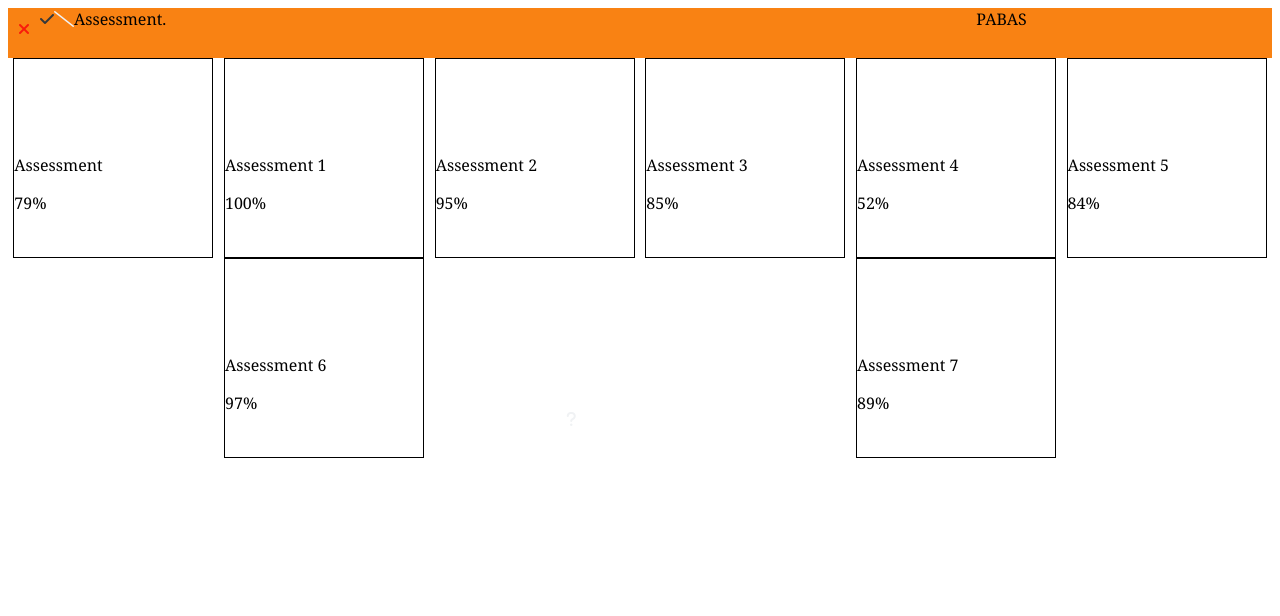
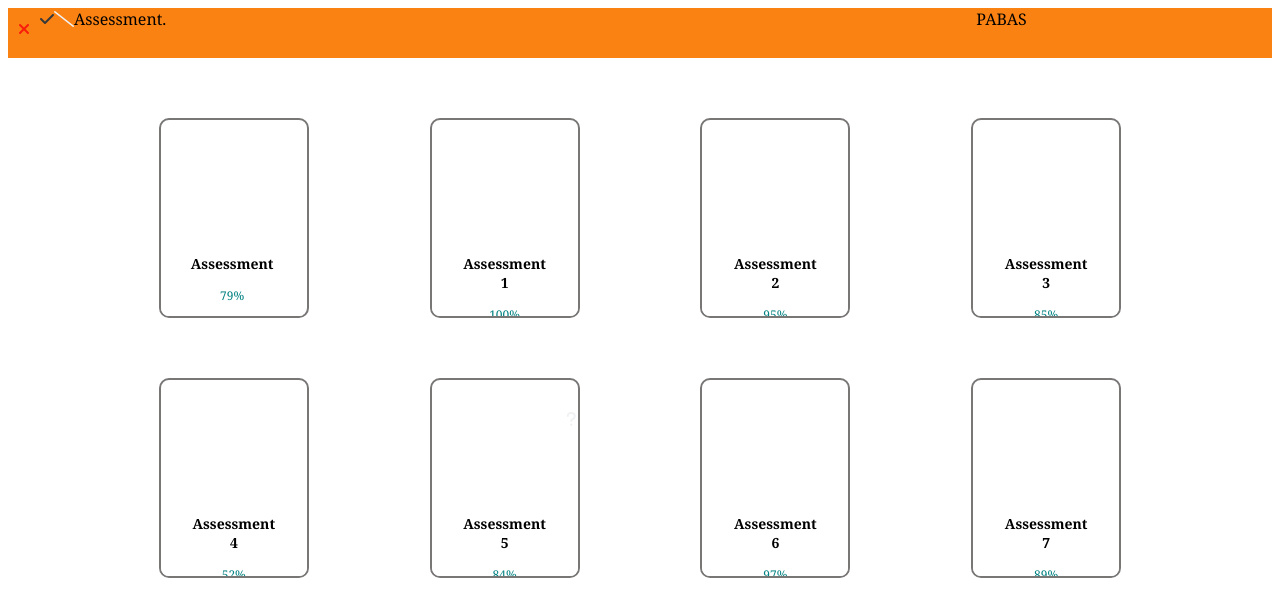
Before and after one commit to Adwoa-Safowaah/T4G_Group3, a plain HTML site: page index.html in a window 1280 px wide. Drawn offline with Linux system fonts and the light colour scheme.

Commit message:
added files in my hdex.html and style.css

```diff
--- a/index.html
+++ b/index.html
@@ -5,6 +5,7 @@
     <meta charset="UTF-8">
     <meta name="viewport" content="width=device-width, initial-scale=1.0">
     <title>FlexBox</title>
+
     <script src="https://kit.fontawesome.com/ccc4b23589.js" crossorigin="anonymous"></script>
     <link rel="stylesheet" href="src/style.css">
 </head>
@@ -30,40 +31,76 @@
 </div>
 </div>
 
-<div class="container">
+<div class="container1">
 
-    <div class="as_o">
-       <div>Assessment<p>79%</p></div>
+    <div class="as">
+        <div class="as_topPurple"></div>
+        <div class="as_bottom">
+        <p class="title">Assessment</p>
+        <p class="percentage">79%</p>
+        </div>
     </div>
 
-    <div class="as_1">
-        <div>Assessment 1<p> 100%</p></div>
+    <div class="as">
+        <div class="as_topCyan"></div>
+        <div class="as_bottom">
+        <p class="title">Assessment 1</p>
+        <p class="percentage">100%</p>
+        </div>
     </div>
 
-    <div class="as_2">
-        <div>Assessment 2<p> 95%</p></div>
+    <div class="as">
+        <div class="as_topGreen"></div>
+        <div class="as_bottom">
+        <p class="title">Assessment 2</p>
+        <p class="percentage">95%</p>
+        </div>
      </div>
 
-      <div class="as_3">
-        <div>Assessment 3<p> 85% </p></div>
+      <div class="as">
+        <div class="as_topOrange"></div>
+        <div class="as_bottom">
+        <p class="title">Assessment 3</p>
+        <p class="percentage">85%</p>
+        </div>
       </div>
+</div>
 
-      <div class="as_4">
-        <div>Assessment 4<p> 52%</p></div>
+<div class="container2">
+    <div class="as">
+        <div class="as_topBrown"></div>
+        <div class="as_bottom">
+        <p class="title">Assessment 4</p>
+        <p class="percentage">52%</p>
+        </div>
+    </div>
+
+    <div class="as">
+        <div class="as_topCyan"></div>
+        <div class="as_bottom">
+        <p class="title">Assessment 5</p>
+        <p class="percentage">84%</p>
+        </div>
+    </div>
+
+    <div class="as">
+        <div class="as_topGreen"></div>
+        <div class="as_bottom">
+        <p class="title">Assessment 6</p>
+        <p class="percentage">97%</p>
+        </div>
+     </div>
+
+      <div class="as">
+        <div class="as_topOrange"></div>
+        <div class="as_bottom">
+        <p class="title">Assessment 7</p>
+        <p class="percentage">89%</p>
+        </div>
       </div>
+</div>
 
-      <div class="as_5">
-        <div>Assessment 5<p>84%</p></div>
-      </div>
 
-      <div class="as_6">
-        <div>Assessment 6<p>97%</p></div>
-      </div>
-
-      <div class="as_7">
-        <div>Assessment 7<p>89%</p></div>
-     </div>
-</div>
 
 
 
--- a/src/style.css
+++ b/src/style.css
@@ -17,75 +17,143 @@
 .x_mark{padding: 10px 10px;
 }
 
-.container{
+.container1{
           display: flex;
           flex-wrap: wrap;
           flex-direction: row;
           justify-content: space-evenly;
-
-}
-
-.as_o{
-      width: 200px;
-      height:200px;
-      border-style: solid;
-      border-width: 1px;
-      padding-top: 95px;
+          padding-top: 30px;
+          margin: 30px;
 
 
 }
+.container2{
+      display: flex;
+      flex-wrap: wrap;
+      flex-direction: row;
+      justify-content: space-evenly;
+      padding-top: 30px;
+      margin: 30px;
+}
 
-.as_1{width: 200px;
+.as{
+      display: flex;
+      width: 150px;
+      height:200px;
+      border: 2px solid #797676;
+      border-radius: 10px;
+      overflow: hidden;
+}
+
+.as_top{
+      flex: 1;
+}
+
+.as_bottom{
+      background: white;
+      text-align: center;
+      padding: 30px;
+      margin-top: 90px;
+}
+
+.as_bottom .title{
+      font-size: 14px;
+      font-weight: bold;
+}
+
+.as_bottom .percentage{
+      font-size: 12px;
+      color: teal;
+      margin-top: 4px;
+}
+
+.purple{
+      background-color: purple;
+}
+.cyan{
+      background-color: cyan;
+}
+.green{
+      background-color: limegreen;
+}
+.orange{
+      background-color: orange;
+}
+.brown{
+      background-color: brown;
+}
+
+
+
+
+
+
+
+
+
+
+
+
+
+
+
+
+
+
+
+/* .as_1{width: 200px;
       height: 200px;
-      border-style: solid;
       border-width: 1px;
-      padding-top: 95px;
-      border: radius 5px;
+      padding-top: 100px;
+      padding-left: 15px;
+      border: 2px solid;
 }
 
 .as_2{width: 200px;
      height: 200px;
-     border-style: solid;
      border-width: 1px;
-     padding-top: 95px;
+     padding-top: 100px;
+     padding-left: 15px;
+     border: 2px solid;
 }
 
 .as_3{width: 200px;
      height: 200px;
-    border-style: solid;
+     border-width: 1px;
+    padding-top: 100px;
+    padding-left: 15px;
+    border: 2px solid;
+} */
+
+/* .as_4{width: 200px;
+    height: 200px;
     border-width: 1px;
-    padding-top: 95px;
-}
-
-.as_4{width: 200px;
-    height: 200px;
-    border-style: solid;
-    border-width: 1px;
-    padding-top: 95px;
+    padding-top: 100px;
+    padding-left: 15px;
+    border: 2px solid;
 }
 
 .as_5{width: 200px;
       height: 200px;
-      border-style: solid;
       border-width: 1px;
-      padding-top: 95px;
+      padding-top: 100px;
+      padding-left: 15px;
+      border: 2px solid;
 }
 
   .as_6{width: 200px;
         height: 200px;
-        border-style: solid;
         border-width: 1px;
-        padding-top: 95px;
+        padding-top: 100px;
+        padding-left: 15px;
+        border: 2px solid;
   }
 
   .as_7{width: 200px;
       height: 200px;
-      border-style: solid;
      border-width: 1px;
-     padding-top: 95px;
+     padding-top: 100px;
+     padding-left: 15px;
+     border: 2px solid;
      /* margin: 10px; */
-  }
-.container div{margin: auto;
-  /* border: radius 5px;  */
-
-}
+  } */
```
